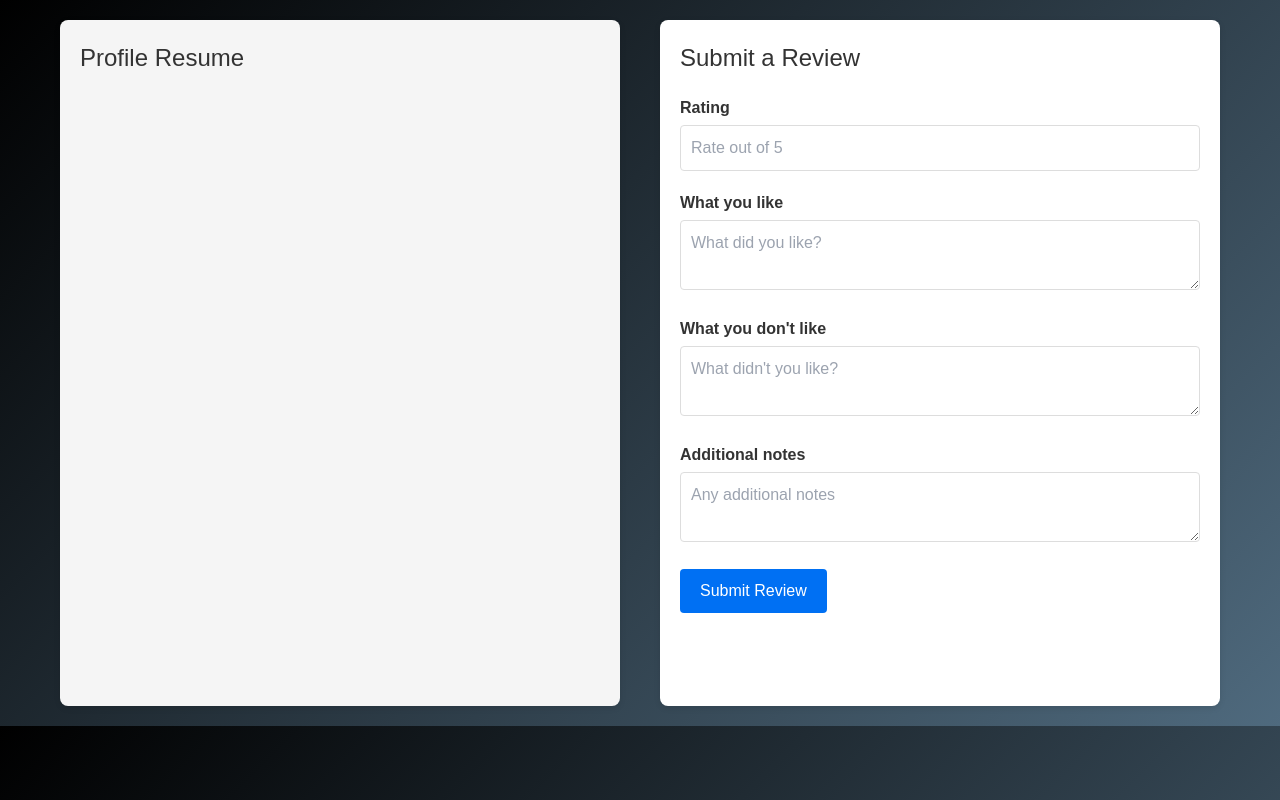
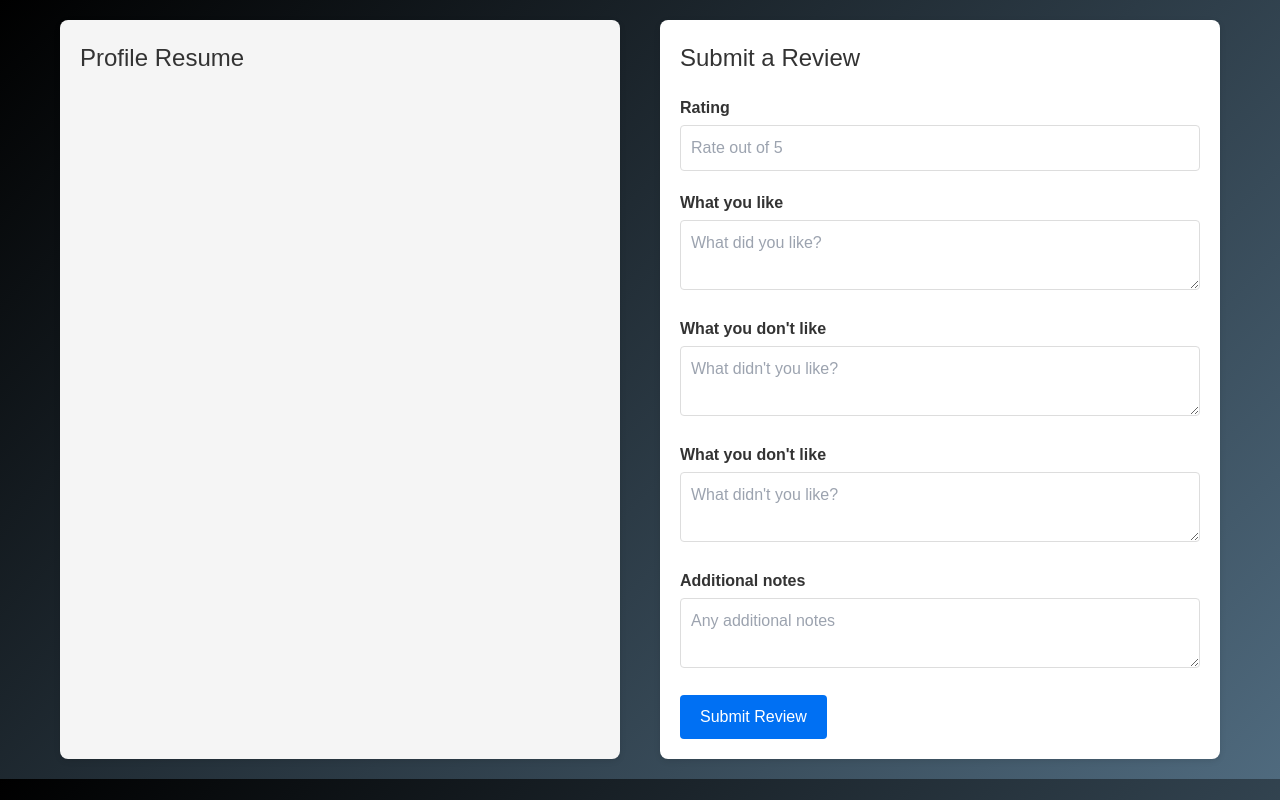
Before and after one commit to Ju5t1nL3/hackutd, a Next.js app in the folder internvine/: page /review/Profile1 in a window 1280 px wide. Built offline with nearby package versions, Linux system fonts and the light colour scheme.

Commit message:
added sign

```diff
--- a/internvine/app/auth/signup/page.js
+++ b/internvine/app/auth/signup/page.js
@@ -77,7 +77,7 @@ export default function SignUpPage() {
               </svg>
             </span>}
           >
-            Log in with Google (Coming Soon!)
+            Sign up with Google (Coming Soon!)
           </SocialButton>
 
           <div className="text-center my-4 text-gray-500">or</div>
--- a/internvine/app/review/Profile1/page.js
+++ b/internvine/app/review/Profile1/page.js
@@ -83,6 +83,16 @@ export default function ReviewPage({ params }) {
             placeholder="What didn&apos;t you like?"
           />
         </div>
+          <div className={styles.field}>
+            <label>What you don't like</label>
+            <textarea
+              name="dislikes"
+              value={reviewData.dislikes}
+              onChange={handleChange}
+              placeholder="What didn't you like?"
+              required
+            />
+          </div>
 
           <div className={styles.field}>
             <label>Additional notes</label>
```
